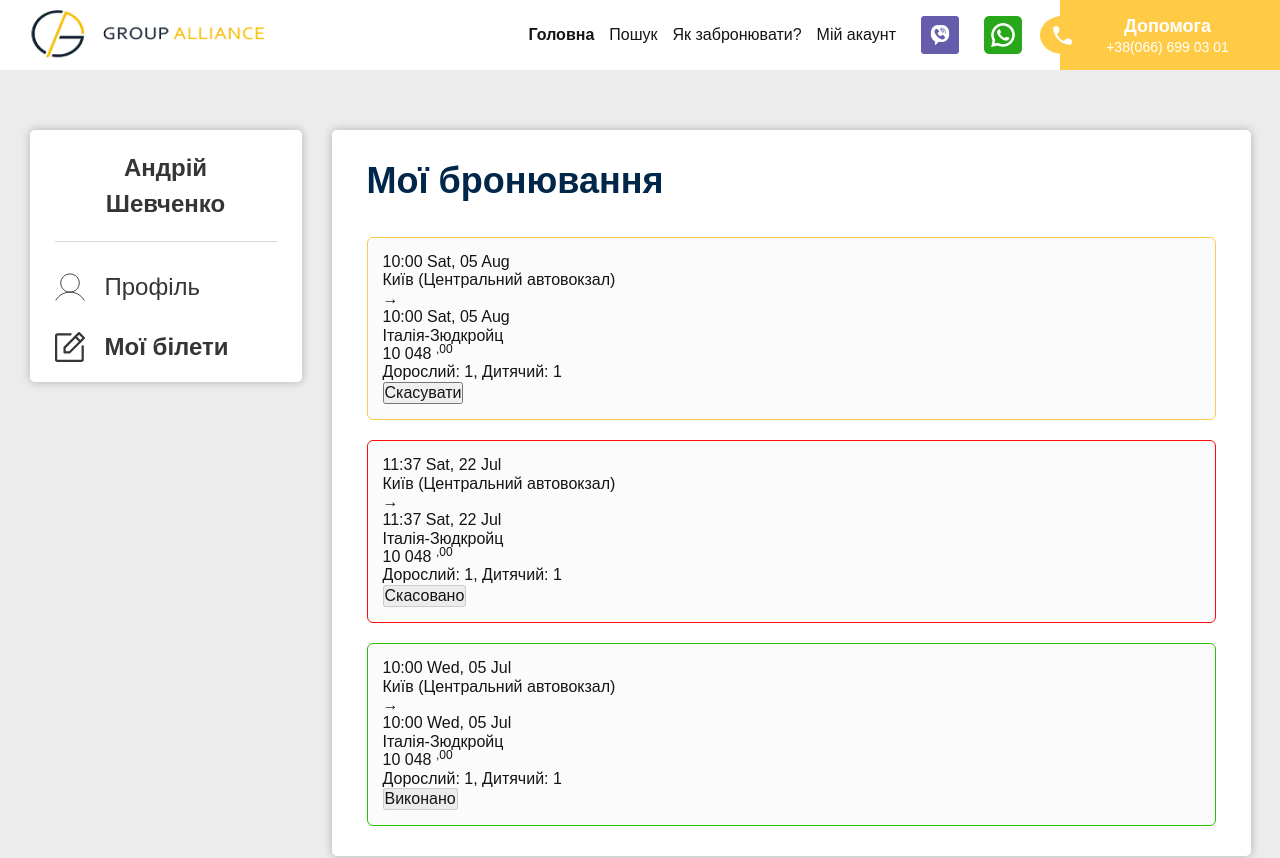
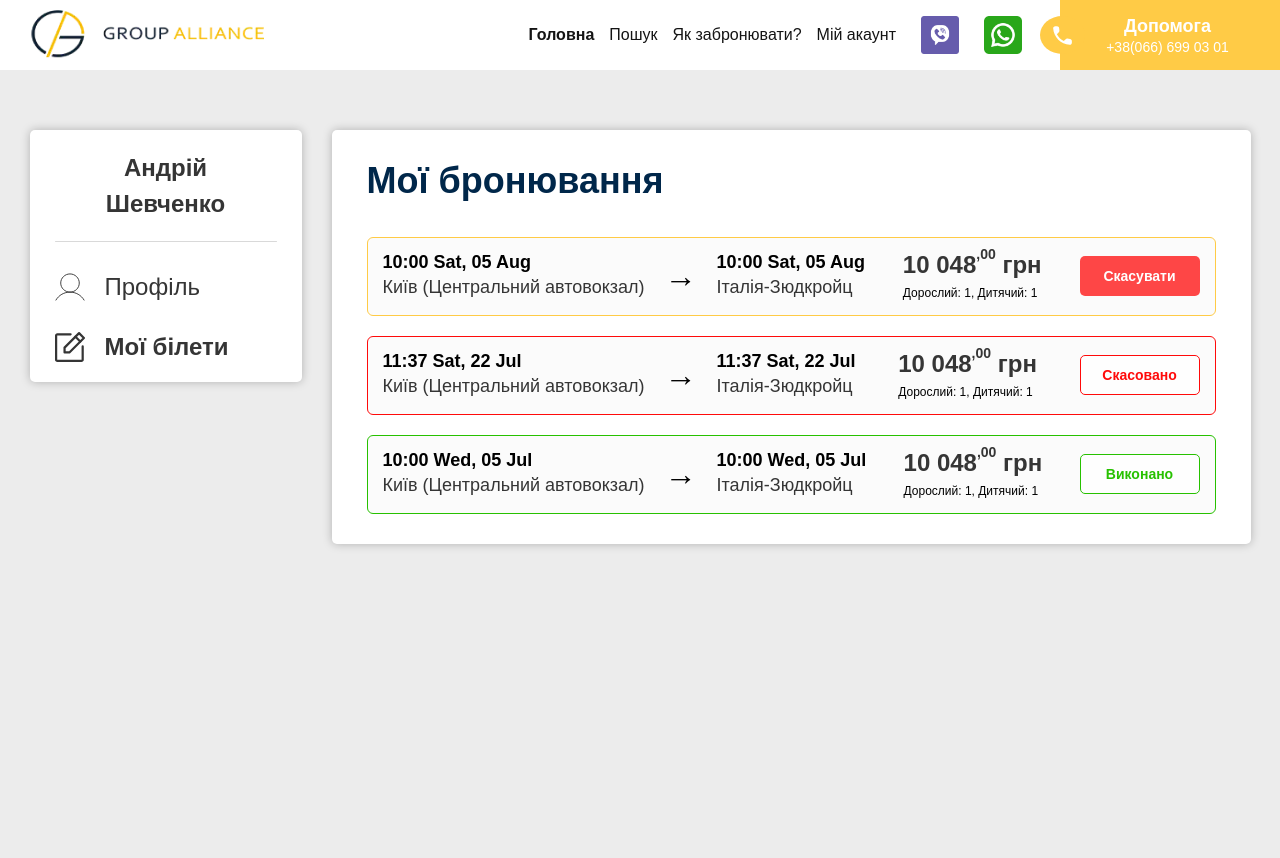
Before and after one commit to viktor-kindrat/finish, a React (Create React App) app: page /account/tickets in a window 1280 px wide. Shown: the top 858 px of the page. Built offline with nearby package versions, Linux system fonts and the light colour scheme.

Commit message:
style ticket

```diff
--- a/src/Components/Ticket/Styles/Ticket.css
+++ b/src/Components/Ticket/Styles/Ticket.css
@@ -3,13 +3,109 @@
   padding: 15px;
   border-radius: 6px;
   background: #FBFBFB;
+  display: flex;
+  align-items: center;
+  justify-content: space-between;
 }
 .Ticket_active {
   border: 1px solid #FFCB46;
 }
+.Ticket_active .Ticket__action {
+  background: rgba(255, 10, 10, 0.75);
+  border: none;
+  color: #FFF;
+}
 .Ticket_done {
   border: 1px solid #27C100;
+}
+.Ticket_done .Ticket__action {
+  border: 1px solid #27C100;
+  background: rgba(255, 255, 255, 0.75);
+  color: #27C100;
 }
 .Ticket_canceled {
   border: 1px solid #FF0A0A;
 }
+.Ticket_canceled .Ticket__action {
+  border: 1px solid #FF0A0A;
+  background: rgba(255, 255, 255, 0.75);
+  color: #FF0A0A;
+}
+.Ticket .Ticket__locations {
+  display: flex;
+  align-items: center;
+  justify-content: center;
+  gap: 20px;
+}
+.Ticket .Ticket__group {
+  display: flex;
+  flex-direction: column;
+  align-items: flex-start;
+  justify-content: center;
+  gap: 5px;
+}
+.Ticket .Ticket__group .Ticket__info {
+  color: #353535;
+  font-size: 18px;
+  font-style: normal;
+  font-weight: 400;
+  line-height: 133%;
+}
+.Ticket .Ticket__group .Ticket__info_bold {
+  color: #000;
+  font-size: 18px;
+  font-style: normal;
+  font-weight: 700;
+  line-height: 100%;
+}
+.Ticket .Ticket__group .Ticket__info_bigBold {
+  color: #353535;
+  text-align: right;
+  font-family: Arial;
+  font-size: 24px;
+  font-style: normal;
+  font-weight: 700;
+  line-height: 100%;
+}
+.Ticket .Ticket__group .Ticket__info_sup {
+  color: #353535;
+  text-align: right;
+  font-size: 14px;
+  font-style: normal;
+  font-weight: 700;
+  line-height: 28px;
+  position: relative;
+  top: -14px;
+}
+.Ticket .Ticket__group .Ticket__info_small {
+  color: #000;
+  text-align: center;
+  font-size: 12px;
+  font-style: normal;
+  font-weight: 400;
+  line-height: 100%;
+}
+.Ticket .Ticket__group .Ticket__sign {
+  color: #000;
+  font-size: 32px;
+  font-style: normal;
+  font-weight: 700;
+  line-height: 16px;
+  /* 50% */
+}
+.Ticket .Ticket__action {
+  height: 40px;
+  width: 120px;
+  display: flex;
+  align-items: center;
+  justify-content: center;
+  padding: 5px;
+  border-radius: 5px;
+  outline: none;
+  text-align: center;
+  font-size: 14px;
+  font-style: normal;
+  font-weight: 700;
+  line-height: 100%;
+  cursor: pointer;
+}
--- a/src/Components/Ticket/Styles/Ticket.scss
+++ b/src/Components/Ticket/Styles/Ticket.scss
@@ -3,16 +3,123 @@
     padding: 15px;
     border-radius: 6px;
     background: #FBFBFB;
+    display: flex;
+    align-items: center;
+    justify-content: space-between;
 
     &_active {
         border: 1px solid #FFCB46;
+
+        .Ticket__action {
+            background: rgba(255, 10, 10, 0.75);
+            border: none;
+            color: #FFF;
+        }
     }
 
     &_done {
         border: 1px solid #27C100;
+
+        .Ticket__action {
+            border: 1px solid #27C100;
+            background: rgba(255, 255, 255, 0.75);
+            color: #27C100;
+        }
     }
 
     &_canceled {
         border: 1px solid #FF0A0A;
+        .Ticket__action {
+            border: 1px solid #FF0A0A;
+            background: rgba(255, 255, 255, 0.75);
+            color: #FF0A0A;
+        }
+    }
+
+    .Ticket__locations {
+        display: flex;
+        align-items: center;
+        justify-content: center;
+        gap: 20px;
+    }
+
+    .Ticket__group {
+        display: flex;
+        flex-direction: column;
+        align-items: flex-start;
+        justify-content: center;
+        gap: 5px;
+
+        .Ticket__info {
+            color: #353535;
+            font-size: 18px;
+            font-style: normal;
+            font-weight: 400;
+            line-height: 133%;
+
+            &_bold {
+                color: #000;
+                font-size: 18px;
+                font-style: normal;
+                font-weight: 700;
+                line-height: 100%;
+            }
+
+            &_bigBold {
+                color: #353535;
+                text-align: right;
+                font-family: Arial;
+                font-size: 24px;
+                font-style: normal;
+                font-weight: 700;
+                line-height: 100%;
+            }
+
+            &_sup {
+                color: #353535;
+                text-align: right;
+                font-size: 14px;
+                font-style: normal;
+                font-weight: 700;
+                line-height: 28px;
+                position: relative;
+                top: -14px;
+            }
+
+            &_small {
+                color: #000;
+                text-align: center;
+                font-size: 12px;
+                font-style: normal;
+                font-weight: 400;
+                line-height: 100%;
+            }
+        }
+
+        .Ticket__sign {
+            color: #000;
+            font-size: 32px;
+            font-style: normal;
+            font-weight: 700;
+            line-height: 16px;
+            /* 50% */
+        }
+    }
+
+    .Ticket__action {
+        height: 40px;
+        width: 120px;
+        display: flex;
+        align-items: center;
+        justify-content: center;
+        padding: 5px;
+        border-radius: 5px;
+        outline: none;
+        text-align: center;
+        font-size: 14px;
+        font-style: normal;
+        font-weight: 700;
+        line-height: 100%;
+        cursor: pointer;
     }
 }
--- a/src/Components/Ticket/Ticket.jsx
+++ b/src/Components/Ticket/Ticket.jsx
@@ -29,8 +29,8 @@ function Ticket({ arrivalDate, canceled }) {
                 </div>
             </div>
             <div className="Ticket__group">
-                <div className="Ticket__info_bigBold">10 048 <sup className="Ticket__info_sup">,00</sup></div>
-                <div className="Ticket__info"> Дорослий: 1, Дитячий: 1</div>
+                <div className="Ticket__info_bigBold">10 048<sup className="Ticket__info_sup">,00</sup> грн</div>
+                <div className="Ticket__info Ticket__info_small"> Дорослий: 1, Дитячий: 1</div>
             </div>
             <button disabled={status !== "active"} className="Ticket__action">{status === "canceled" ? "Скасовано" : status === "done" ? "Виконано" : status === "active" ? "Скасувати" : "Помилка"}</button>
         </article>
```
